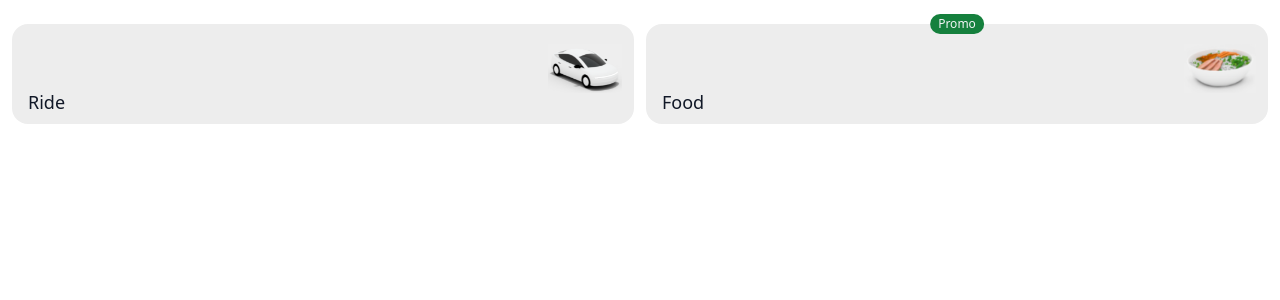
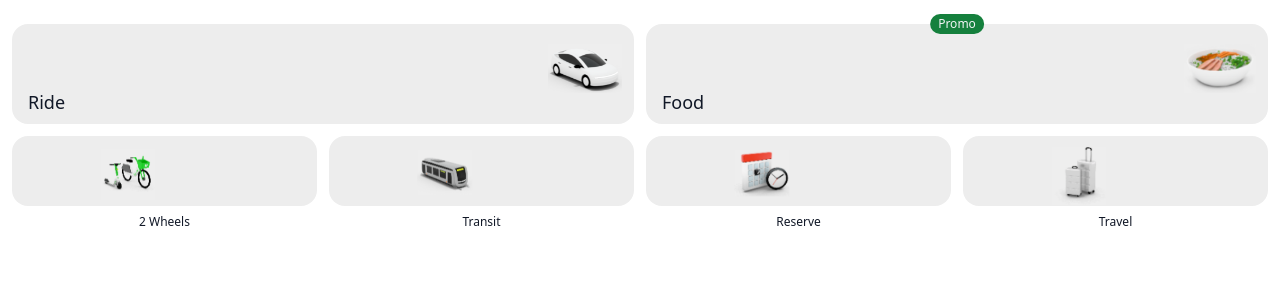
Before and after one commit to drummer-Yurii/uber, a Vue app: page / in a window 1280 px wide. Shown: the top 300 px of the page. Built offline with nearby package versions, Linux system fonts and the light colour scheme.

Commit message:
add serviceSelectSmall component to home page

```diff
--- /dev/null
+++ b/src/components/ServiceSelectSmall.vue
@@ -0,0 +1,35 @@
+<template>
+  <div id="ServiceSelectSmall">
+    <div class="w-full rounded-2xl bg-custom-color custom-height relative">
+      <div class="absolute top-1/3 left-1/3 transform -translate-x-1/4 -translate-y-1/4 mt-0.5">
+        <img width="55" :src="'img/uber/' + image + '.png'" alt="">
+      </div>
+    </div>
+    <div class="text-xs text-center mt-2 text-gray-900">
+      {{ text }}
+    </div>
+  </div>
+</template>
+
+<script setup>
+import { toRefs, defineProps } from "vue"
+
+const props = defineProps({
+  text: String,
+  image: String,
+  promo: { Boolean, default: false }
+})
+const { text, image } = toRefs(props);
+</script>
+
+<style lang="scss" scoped>
+#ServiceSelectSmall {
+  .bg-custom-color {
+    background-color: rgb(237, 237, 237);
+  }
+
+  .custom-height {
+    height: 70px;
+  }
+}
+</style>
--- a/src/views/HomeView.vue
+++ b/src/views/HomeView.vue
@@ -14,10 +14,29 @@
           :promo="true"
         />
       </div>
+      <div class="grid grid-cols-4 gap-3 my-3">
+        <ServiceSelectSmall
+          text="2 Wheels"
+          image="2wheels"
+        />
+        <ServiceSelectSmall
+          text="Transit"
+          image="transit"
+        />
+        <ServiceSelectSmall
+          text="Reserve"
+          image="reserve"
+        />
+        <ServiceSelectSmall
+          text="Travel"
+          image="travel"
+        />
+      </div>
     </div>
   </div>
 </template>
 
 <script setup>
 import ServiceSelectLarge from "@/components/ServiceSelectLarge.vue";
+import ServiceSelectSmall from "@/components/ServiceSelectSmall.vue";
 </script>
```
